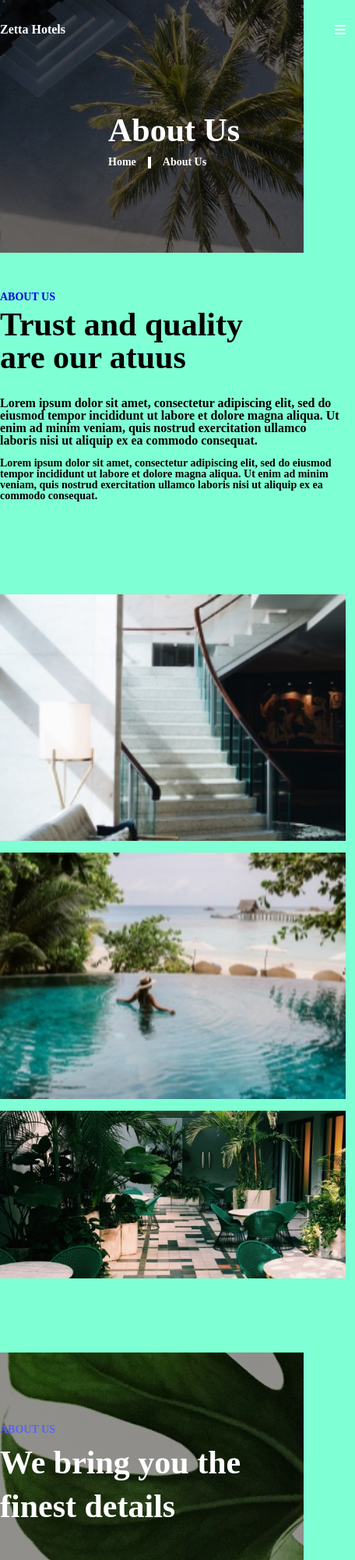
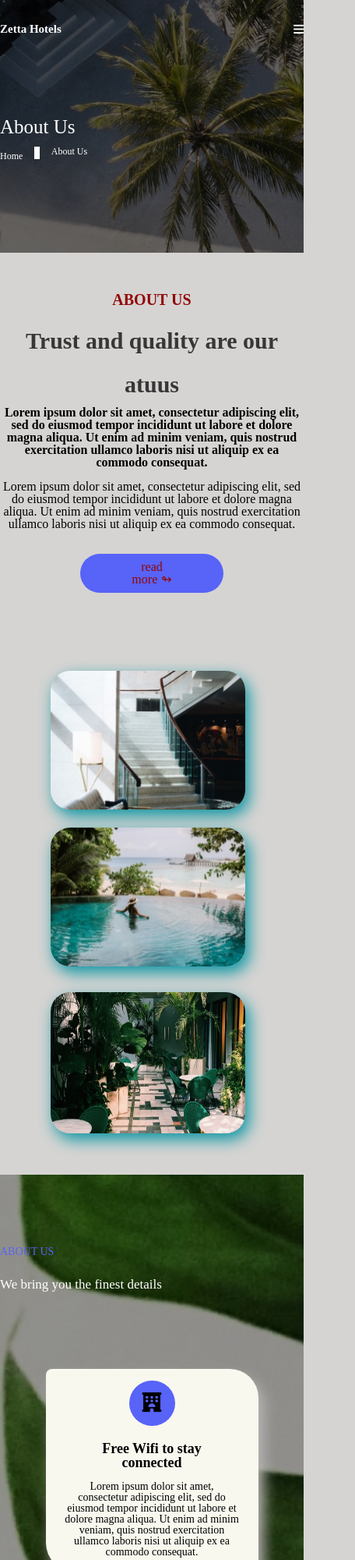
Before and after one commit to LikaChikhladze/lesson-9, a plain HTML site: page index.html in a window 390 px wide. Shown: the top 2000 px of the page at 78% size, 456 px wide, since content can reach past the window. Drawn offline with Linux system fonts and the light colour scheme.

Commit message:
replaced items

```diff
--- a/css/responsive.css
+++ b/css/responsive.css
@@ -1,75 +1,168 @@
+/* header */
 @media (max-width:1189px) {
-  .fa-bars {
-    display: none;
+  body {
+    background-color: rgb(244, 242, 239);
   }
 }
+
 @media (max-width:1040px) {
-  .block-4,
-  .section-wraper {
-    height: auto;
+  .image img {
+    border-radius: 10px 35px;
+    box-shadow: 5px 8px 20px rgb(2, 17, 106);
+
   }
   .boxes {
-    max-width: 47%;
+    max-width: 45%;
+    margin: 0 auto;
+    background-color: rgb(248, 248, 239);
+    border-radius: 35px 10px;
+    box-shadow: 7px 10px 15px rgb(64, 62, 62);
+    /* width: 100%; */
   }
   .boxes:nth-child(1),
   .boxes:nth-child(2) {
-    margin-bottom: 30px;
+    margin-bottom: 50px;
   }
-  /* .bg-image2 {
-    height: auto; */
+  .box1 {
+    margin-bottom: 50px;
   }
+}
 
-@media (max-width:980px) {
-  .fa-bars {
-    display: inline-block;
-  }
+@media (max-width:778px) {
   nav {
     display: none;
   }
-  .conteiner-2,
-  .section-wraper {
-    height: auto;
+  .fa-bars {
+    display: inline-block;
+    font-size: 20px;
+  }
+}
+@media (max-width:979px)
+{
+  .wraper2 {
     justify-content: center;
   }
+  .block1 {
+    margin-bottom: 100px;
+  }
+  .image img {
+    box-shadow: 5px 8px 20px #5863F8;
+  }
+  .box1 h2 {
+    font-size: 30px;
+   }
 }
-
-@media (max-width:900px) {
+@media (max-width:520px) {
   body {
-    background-color: aquamarine;
+    background-color:rgb(213, 212, 210)
+    ;
   }
-}
-@media (max-width:536px) {
-  .block-2 {
-    width: 444px;
+  .block1 {
+    max-width: 536px;
+    width: 100%;
+    text-align: center;
+    /* justify-content: center; */
+    align-items: center;
   }
-  .block-2 img {
-    width: 100%;
-  }
-  .block-4,
-  .block-3 {
-    max-width: 444px;
-  }
-  .section-wraper {
-    width: 444px;
+  .block2 {
     justify-content: center;
   }
-  .header-fix {
-    width: 444px;
+  .image:nth-child(1),
+  .image:nth-child(2) {
+    margin-bottom: 20px;
+  }
+  .image:nth-child(3) {
+    max-width: 260px;
+    width: 100%;
+ }
+  .image img {
+    max-width: 250px;
+    width: 100%;
+    box-shadow: 5px 8px 20px rgb(11, 150, 163);
+  }
+  .last-image img {
+    height: 180.88px;
+  }
+  .block-4 {
+    flex-direction: column;
   }
   .boxes {
-    justify-content: center;
-    max-width: 444px;
+    max-width: 70%;
+    border-radius: 50px;
+    box-shadow: 7px 10px 17px rgb(185, 181, 181);
   }
   .boxes:nth-child(3) {
-    margin-bottom: 30px;
+    margin-bottom: 50px;
   }
-  .conteiner-2,
-  .section-wraper,
-  .block-2 {
-    height: auto;
-  }
-}
-
-@media (max-widt:320px) {
 
 }
+@media (max-width:480px) {
+ .home h1 {
+  font-size: 25px;
+ }
+ .home p {
+  font-size: 12px;
+ }
+ .header-wrap p,
+ .header-wrap i {
+  font-size: 15px;
+ }
+ .boxes {
+  border-radius: 8px 37px;
+}
+ .block1 h4 {
+  font-size: 20px;
+  color: rgb(145, 7, 7);
+
+  /* color: rgb(56, 54, 54); */
+ }
+ .block1 h2 {
+  font-size: 30px;
+  color: rgb(56, 54, 54);
+}
+.read-more p {
+  color: rgb(145, 7, 7);
+
+ }
+ .read-more p {
+  color: rgb(145, 7, 7);
+
+ }
+ .image img {
+  border-radius: 25px;
+  box-shadow: 5px 8px 20px rgb(11, 150, 163);
+
+ }
+ .box1 h2 {
+  font-size: 17px;
+ }
+}
+@media (max-width:320px) {
+  .home h1 {
+    font-size: 20px;
+   }
+   .home p {
+    font-size: 10px;
+   }
+   .header-wrap p,
+   .header-wrap i {
+    font-size: 12px;
+   }
+   .block1 h4 {
+    font-size: 15px;
+    color: rgb(145, 7, 7);
+   }
+    .block1 h2 {
+      font-size: 20px;
+      color: rgb(56, 54, 54);
+    }
+    .block1 h6 {
+      font-size: 13px;
+    }
+    .block1 p {
+      font-size: 11px;
+    }
+    .image img {
+      border-radius: 35px;
+     }
+}
--- a/css/style.css
+++ b/css/style.css
@@ -1,210 +1,241 @@
-/*  header  */
-body {
-  background-color: antiquewhite;
-}
+/* section1/header */
 .bg-image {
   background-image: url(../images/header-image.jpg);
-  max-width: 1440px;
   width: 100%;
   height: 324px;
   background-repeat: no-repeat;
   background-size: cover;
-  position: relative;
+  color: #FFFFFF;
+  padding: 30px 0 84px 0;
 }
 .section-wraper {
-  max-width: 1083px;
-  width: 100%;
-  /* height: 21px; */
-  margin: 0 auto;
-  color: #FFFFFF;
-  /* padding-top: 30px; */
-  /* margin-top: 30px; */
-  font-weight: bolder;
-  position: relative;
-}
-.header-fix {
-  max-width: 1083px;
+  max-width: 1088px;
   width: 100%;
   display: flex;
+  height: auto;
+  margin: 0 auto;
+}
+.header-wrap {
+  max-width: 1088px;
+  width: 100%;
+  display: flex;
+  justify-content: space-between;
+  font-weight: bold;
+  flex-wrap: wrap;
   position: fixed;
-  justify-content: space-between;
-  position: absolute;
-  top: 30px;
+
+}
+.fa-bars {
+  display: none;
+}
+.first-li {
+  color: #5863F8;
+}
+.second-li::after {
+  content: "\2228";
+  font-size:15px;
+  margin-left: 5px;
 }
 .nav-ul {
-  width: 500px;
   display: flex;
-  justify-content: space-between;
+  flex-wrap: wrap;
+
 }
-.home-section {
-  width: 190px;
-  height: 100px;
-  flex-direction: column;
-  color: #FFFFFF;
-  position: absolute;
-  top: 146px;
-  left: 139px;
+.nav-ul li {
+  margin-right: 40px;
 }
-.home-section h2 {
-  font-size: 42px;
+.last-li {
+  margin-right: 0px;
+}
+.home {
+  max-width: 189px;
+  width: 100%;
+  height: auto;
+ padding-top: 120px;
+  font-weight: 500;
+}
+.home h1 {
+  width: 100%;
+  font-size: 42px ;
   margin-bottom: 13px;
 }
-.home-section2 {
+.home-box {
+  max-width: 150px;
+  width: 100%;
+  height: auto;
   display: flex;
 }
-.home-section2 p {
-  font-size: 14px;
-  display: flex;
-
-}
-.home::after {
+.first-home::after {
   content: " ";
-  width: 4px;
-  height: 15px;
+  width: 0.5px;
+  height: 10px;
   background-color: white;
+  border-style: solid;
+  margin-right: 15px;
+  margin-left: 15px;
   display: inline-block;
-  margin-left: 15px;
-  margin-right: 15px;
 }
 /* section2 */
-.conteiner-2 {
-  max-width: 1440px;
-  width: 100%;
-  height: 461px;
-  display: flex;
-  color: #000;
+.wraper2 {
+  margin-top: 50px;
+  margin-bottom: 50px;
   justify-content: space-between;
   flex-wrap: wrap;
-  margin-top: 50px;
 }
-/* section2-1 */
-.block-1 {
+.block1 {
   max-width: 444px;
   width: 100%;
-  height: 388px;
+  height: auto;
+  /* flex-wrap: wrap; */
+  display: flex;
+  flex-direction: column;
 }
-.block-1 h5 {
-  max-width: 72px;
-  width: 100%;
-  height: 21px;
+.block1 h4 {
   font-size: 14px;
+  color: #5863F8;
+  font-weight: bold;
+  margin-bottom: 15px;
 }
-.block-1 h1 {
+.block1 h2 {
   max-width: 353px;
   width: 100%;
-  height: 114px;
+  height: auto;
   font-size: 42px;
-}
-.block-1 h4 {
-  max-width: 444px;
-  width: 100%;
-  height: 78px;
-  font-size: 16px;
+  line-height: 56px;
   font-weight: bold;
 }
-.block-1 p {
-  max-width: 444px;
+.block1 h6 {
   width: 100%;
-  height: 84px;
-  font-size: 14px;
+  height: auto;
+  font-size: 16px;
+  font-weight: 600;
+  margin-bottom: 15px;
 }
-/* section2-2 */
-.block-2 {
+.block1 p {
+  width: 100%;
+  height: auto;
+  /* margin-bottom: 25px; */
+}
+.block2 {
   max-width: 536px;
   width: 100%;
-  height: 461px;
+  height: auto;
+  display: flex;
   flex-wrap: wrap;
   justify-content: space-between;
 }
-.child-box {
-  margin-right: 12px;
-  margin-bottom: 12px;
+.image img {
+  border-radius: 11px 33px;
+  box-shadow:4px 5px 14px rgb(13, 113, 242);
 }
-.child-box1 {
-  margin-bottom: 12px;
+.image:nth-child(1),
+.image:nth-child(2) {
+  max-width: 260px;
+  width: 100%;
 }
-/*  section 3 */
+.image:nth-child(3) {
+  width: 100%;
+  margin-top: 10px;
+}
+.read-more {
+  max-width: 184px;
+  width: 100%;
+  background-color: #5863F8;
+  height: 50px;
+  margin-top: 30px;
+  display: flex;
+  justify-content: center;
+  align-items: center;
+  border-radius: 30px;
+}
+.read-more p {
+  max-width: 80px;
+  width: 100%;
+  height: auto;
+  color: #FFFFFF;
+}
+.read-more p::after {
+  content: "\21AC";
+  margin-left: 5px;
+}
 
+/* section3 */
 .bg-image2 {
-  background-image: url(../images/section-image.jpg);
-  /* max-width: 1440px; */
+  background-image: url('../images/section-image.jpg');
   width: 100%;
-  height: 612px;
-  /* margin-top: 500px; */
-  flex-wrap: wrap;
+  height: auto;
   background-repeat: no-repeat;
   background-size: cover;
-  position: relative;
 }
-.block-wrapper {
+.wraper3 {
+  height: auto;
+  color: #FFFFFF;
+  display: flex;
   flex-wrap: wrap;
-  margin-top: 92px;
-  /* position: absolute; */
+  padding-top: 92px;
+  padding-bottom: 90px;
+}
+.box1 p {
+  max-width: 72px;
+  width: 100%;
+  height: auto;
+  font-size: 14px;
+  color: #5863F8;
+}
+.box1 h2 {
+  max-width: 369px;
+  width: 100%;
+  height: auto;
+  font-size: 42px;
+  line-height: 50px;
+  margin-top: 10px;
+  margin-bottom: 33px;
+}
+.boxes h3 {
+  max-width: 165px;
+  height: auto;
+  font-size: 18px;
+  font-weight: bold;
 }
 .block-4 {
-  max-width: 1083px;
+  max-width: 1088px;
   width: 100%;
+  height: auto;
   display: flex;
   flex-wrap: wrap;
   justify-content: space-between;
-  text-align: center;
-  margin-top: 33px;
-  position: absolute;
-  top: 262px;
-}
-.block-3 {
-  position: absolute;
-  top: 92px;
-}
-.boxes h3 {
-  max-width: 165px;
-  height: 51px;
-  width: 100%;
-  color: #000000;
-  font-size: 18px;
-  height: 51px;
 }
 .boxes {
-  background-color: #FFFFFF;
   max-width: 260px;
   width: 100%;
   height: 260px;
+  background-color: #FFFFFF;
+  color: black;
   display: flex;
+  flex-wrap: wrap;
   flex-direction: column;
+  align-items: center;
+  text-align: center;
+  border-radius: 19px;
+  box-shadow:6px 3px 22px rgb(247, 241, 241);
+}
+.boxes i {
+  width: 59px;
+  height: 58px;
+  background-color: #5863F8;
+  font-size: 25px;
+  border-radius: 30px;
+  margin-top: 15px;
+  margin-bottom: 20px;
+  display: flex;
   justify-content: center;
   align-items: center;
 }
-.fa-hotel {
-  width: 59px;
-  height: 58px;
-  background-color: #5863F8;
-  color: #000;
-  font-weight: bold;
-  font-size: 33px;
-  border-radius: 33px;
-  padding-top: 12.5px;
-  margin-bottom: 15px;
+.boxes p {
+max-width: 225px;
+width: 100%;
+height: auto;
+font-size: 14px;
+font-weight: 500;
+margin-top: 15px;
 }
-.boxes p {
-  max-width: 225px;
-  height: 100px;
-  width: 100%;
-  color: #B1B1B1;
-  font-size: 14px;
-  font-weight: 500;
-}
-.block-3 h4 {
-  max-width: 72px;
-  width: 100%;
-  height: 21px;
-  font-size: 14px;
-  color: #5863F8;
-}
-.block-3 h2 {
-  max-width: 369px;
-  height: 116px;
-  width: 100%;
-  font-size: 42px;
-  line-height: 56px;
-
-}
--- a/index.html
+++ b/index.html
@@ -16,24 +16,24 @@
     <section>
       <div class="bg-image">
         <div class="section-wraper">
-          <header class="header-fix">
+          <header class="header-wrap">
             <p>Zetta Hotels</p>
             <nav>
               <ul class="nav-ul">
-                <li><a href="#">Home</a></li>
-                <li>Rooms</li>
+                <li class="first-li">Home</li>
+                <li class="second-li">Rooms</li>
                 <li>Restaurant</li>
                 <li>About us</li>
                 <li>Blog</li>
-                <li>contact</li>
+                <li class="last-li">contact</li>
               </ul>
             </nav>
             <i class="fa-solid fa-bars"></i>
           </header>
-          <div class="home-section">
-            <h2>About Us</h2>
-            <div class="home-section2">
-              <p class="home">Home</p>
+          <div class="home">
+            <h1>About Us</h1>
+            <div class="home-box">
+              <p class="first-home">Home</p>
               <p>About Us</p>
             </div>
           </div>
@@ -41,37 +41,40 @@
       </div>
     </section>
     <section>
-      <div class="section-wraper">
-        <div class="conteiner-2">
-          <div class="block-1">
-            <h5><a href="#">ABOUT US</a></h5>
-            <h1>Trust and quality are our atuus</h1>
-            <h4>
-              Lorem ipsum dolor sit amet, consectetur adipiscing elit, sed do
-              eiusmod tempor incididunt ut labore et dolore magna aliqua. Ut
-              enim ad minim veniam, quis nostrud exercitation ullamco laboris
-              nisi ut aliquip ex ea commodo consequat.
-            </h4>
-            <p>
-              Lorem ipsum dolor sit amet, consectetur adipiscing elit, sed do
-              eiusmod tempor incididunt ut labore et dolore magna aliqua. Ut
-              enim ad minim veniam, quis nostrud exercitation ullamco laboris
-              nisi ut aliquip ex ea commodo consequat.
-            </p>
+      <div class="section-wraper wraper2">
+        <div class="block1">
+          <h4>ABOUT US</h4>
+          <h2>Trust and quality are our atuus</h2>
+          <h6>
+            Lorem ipsum dolor sit amet, consectetur adipiscing elit, sed do
+            eiusmod tempor incididunt ut labore et dolore magna aliqua. Ut enim
+            ad minim veniam, quis nostrud exercitation ullamco laboris nisi ut
+            aliquip ex ea commodo consequat.
+          </h6>
+          <p>
+            Lorem ipsum dolor sit amet, consectetur adipiscing elit, sed do
+            eiusmod tempor incididunt ut labore et dolore magna aliqua. Ut enim
+            ad minim veniam, quis nostrud exercitation ullamco laboris nisi ut
+            aliquip ex ea commodo consequat.
+          </p>
+          <div class="read-more">
+            <p>read more</p>
           </div>
-          <div class="block-2">
-            <img src="images/image1.jpg" alt="stairs" class="child-box" />
-            <img src="images/image2.jpg" alt="pool" class="child-box1" />
-            <img src="images/image3.jpg" alt="chairs" />
+        </div>
+        <div class="block2">
+          <div class="image"><img src="images/image1.jpg" alt="image1" /></div>
+          <div class="image"><img src="images/image2.jpg" alt="image2" /></div>
+          <div class="image last-image">
+            <img src="images/image3.jpg" alt="image3" />
           </div>
         </div>
       </div>
     </section>
     <section>
       <div class="bg-image2">
-        <div class="section-wraper block-wrapper">
-          <div class="block-3">
-            <h4>ABOUT US</h4>
+        <div class="section-wraper wraper3">
+          <div class="box1">
+            <p>ABOUT US</p>
             <h2>We bring you the finest details</h2>
           </div>
           <div class="block-4">
```
Also changed, not shown: 1 other file.
